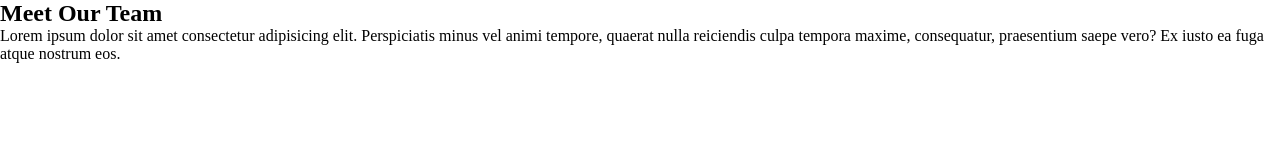
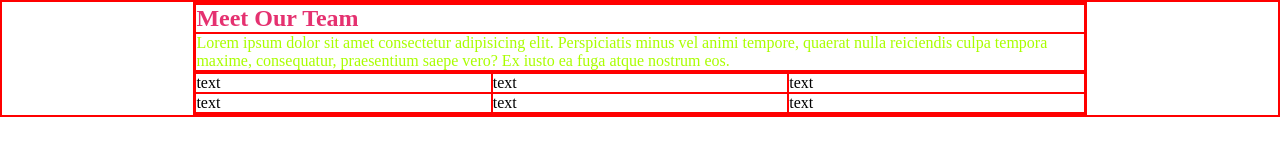
Before and after one commit to PietroAntonioNini/html-css-float-cards, a plain HTML site: page index.html in a window 1280 px wide. Drawn offline with Linux system fonts and the light colour scheme.

Commit message:
Visual layout of page element

```diff
--- a/css/style.css
+++ b/css/style.css
@@ -2,5 +2,38 @@
     padding: 0;
     margin: 0;
     box-sizing: border-box;
+
+    /* test */
+    border: 1px solid red;
 }
 /* reset */
+
+.clearfix::after {
+    content: '';
+    display: table;
+    clear: both;
+}
+
+.container {
+    width: 70%;
+    margin-left: auto;
+    margin-right: auto;
+}
+
+h1 {
+    color: #e53170;
+    te
+}
+
+section p:only-of-type {
+    color: rgb(169, 254, 0);
+}
+
+.row {
+    20px
+}
+
+.row .column {
+    float: left;
+    width: calc(100% / 3);
+}
--- a/index.html
+++ b/index.html
@@ -11,7 +11,7 @@
     <link href="https://fonts.googleapis.com/css2?family=Nunito:wght@400;700;900&display=swap" rel="stylesheet">
 </head>
 <body>
-    <main>
+    <main class="container">
         <!--Titolo e testo-->
         <section>
             <h1>Meet Our Team</h1>
@@ -19,8 +19,13 @@
         </section>
 
         <!--Contatti-->
-        <section>
-            <div></div>
+        <section class="row clearfix">
+            <div class="column">text</div>
+            <div class="column">text</div>
+            <div class="column">text</div>
+            <div class="column">text</div>
+            <div class="column">text</div>
+            <div class="column">text</div>
         </section>
     </main>
 </body>
```
